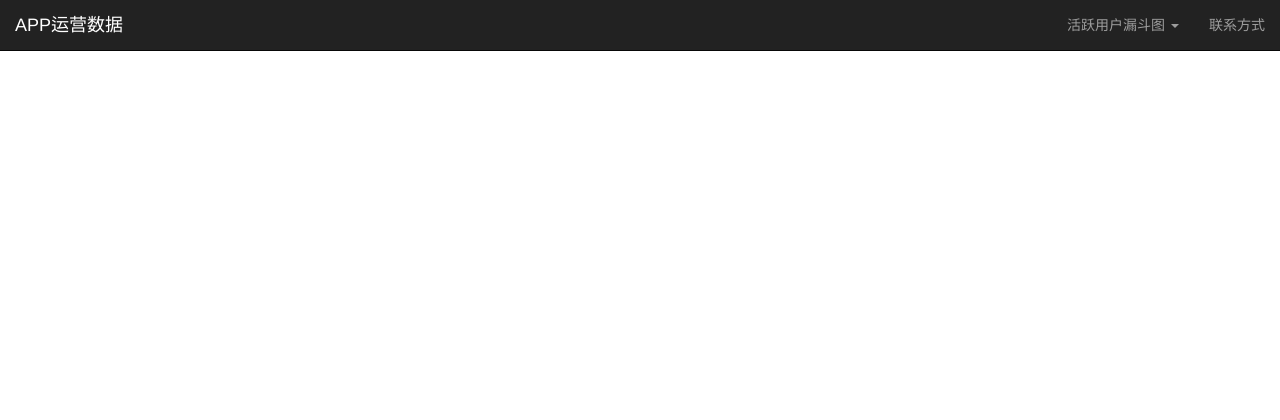
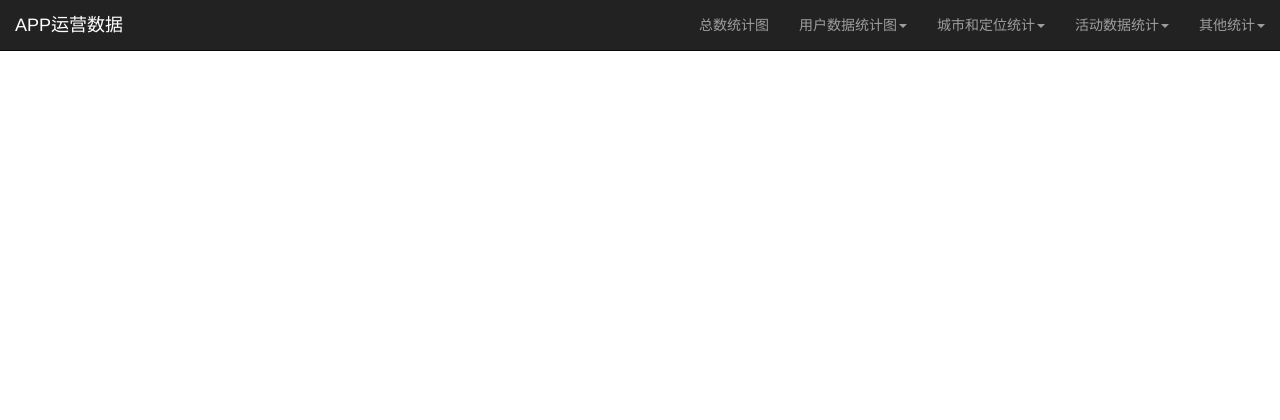
Before and after one commit to XemoTangch/yii2-basic-study, a Yii app: the page made by views/imhg-data/index.php in a window 1280 px wide. Shown: the top 420 px of the page. Run offline with PHP 8.4 and a stand-in for Yii, Linux system fonts and the light colour scheme; the template is opened without the code that fills it, so the values that code supplies are empty; some libraries are stand-ins or nearby versions.

Commit message:
imhg data edit

```diff
--- a/views/imhg-data/index.php
+++ b/views/imhg-data/index.php
@@ -28,18 +28,41 @@ $this->title = '运营数据统计';
             <!-- Collect the nav links, forms, and other content for toggling -->
             <div class="collapse navbar-collapse" id="bs-example-navbar-collapse-1">
                 <ul class="nav navbar-nav navbar-right">
+                    <li><a href="#contact">总数统计图</a></li>
                     <li role="presentation" class="dropdown">
-                        <a class="dropdown-toggle" data-toggle="dropdown" role="button" aria-haspopup="true" aria-expanded="true" href="#">活跃用户漏斗图 <span class="caret"></a>
+                        <a class="dropdown-toggle" data-toggle="dropdown" role="button" aria-haspopup="true" aria-expanded="true" href="#">用户数据统计图<span class="caret"></a>
                         <ul class="dropdown-menu">
+                            <li><a href="">用户漏斗图</a></li>
                             <li><a href="">活跃用户漏斗图</a></li>
-                            <li><a href="">活跃用户漏斗图</a></li>
-                            <li><a href="">活跃用户漏斗图</a></li>
-                            <li><a href="">活跃用户漏斗图</a></li>
-                            <li><a href="">活跃用户漏斗图</a></li>
-                            <li><a href="">活跃用户漏斗图</a></li>
+                            <li><a href="">男女分布</a></li>
+                            <li><a href="">用户年龄分布</a></li>
+                            <li><a href="">用户留学国家</a></li>
+                            <li><a href="">用户兴趣爱好</a></li>
+                            <li><a href="">用户小喇叭</a></li>
                         </ul>
                     </li>
-                    <li><a href="#contact">联系方式</a></li>
+                    <li role="presentation" class="dropdown">
+                        <a class="dropdown-toggle" data-toggle="dropdown" role="button" aria-haspopup="true" aria-expanded="true" href="#">城市和定位统计<span class="caret"></a>
+                        <ul class="dropdown-menu">
+                            <li><a href="">用户所在城市</a></li>
+                            <li><a href="">定位热点图</a></li>
+                            <li><a href="">定位热力图</a></li>
+                        </ul>
+                    </li>
+                    <li role="presentation" class="dropdown">
+                        <a class="dropdown-toggle" data-toggle="dropdown" role="button" aria-haspopup="true" aria-expanded="true" href="#">活动数据统计<span class="caret"></a>
+                        <ul class="dropdown-menu">
+                            <li><a href="">活动类型分布</a></li>
+                            <li><a href="">活动排行</a></li>
+                        </ul>
+                    </li>
+                    <li role="presentation" class="dropdown">
+                        <a class="dropdown-toggle" data-toggle="dropdown" role="button" aria-haspopup="true" aria-expanded="true" href="#">其他统计<span class="caret"></a>
+                        <ul class="dropdown-menu">
+                            <li><a href="">板块热度</a></li>
+                            <li><a href="">聊天数统计</a></li>
+                        </ul>
+                    </li>
                 </ul>
             </div><!-- /.navbar-collapse -->
         </div><!-- /.container-fluid -->
```
